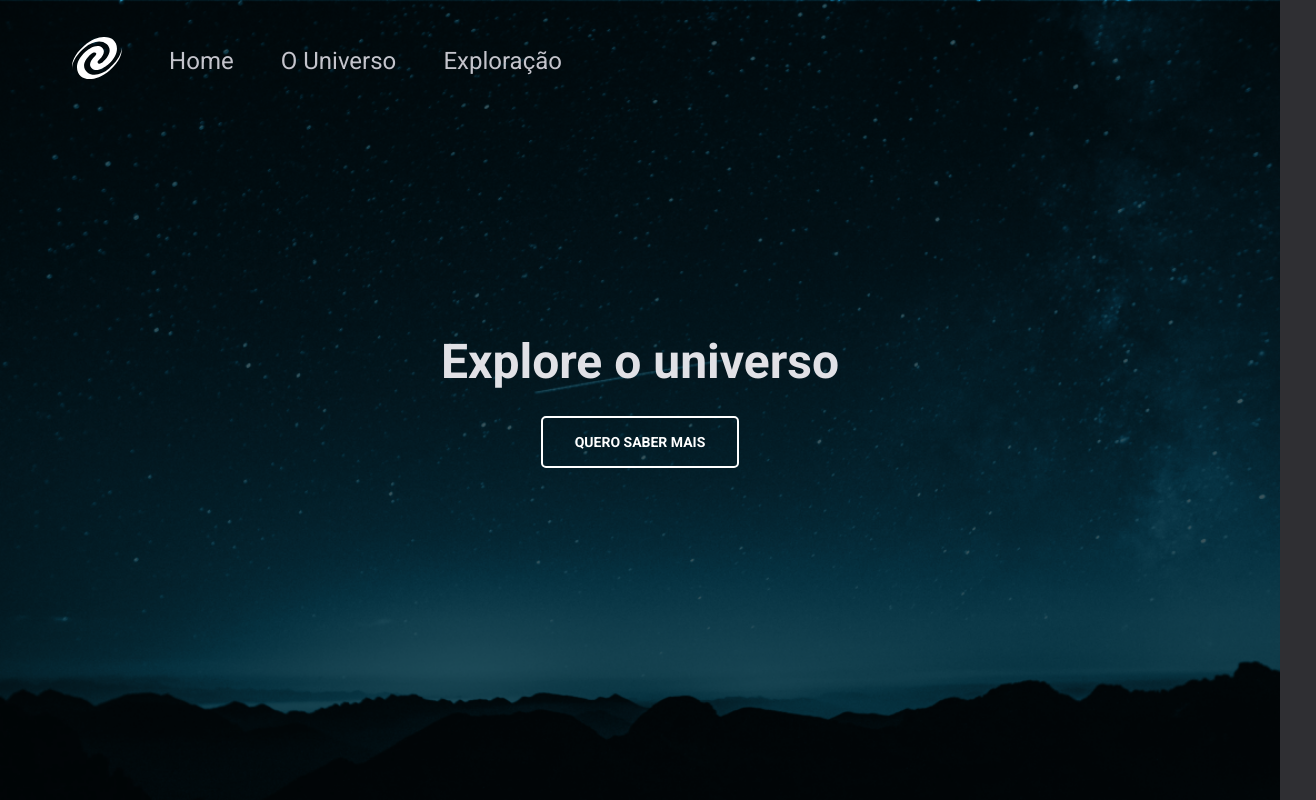
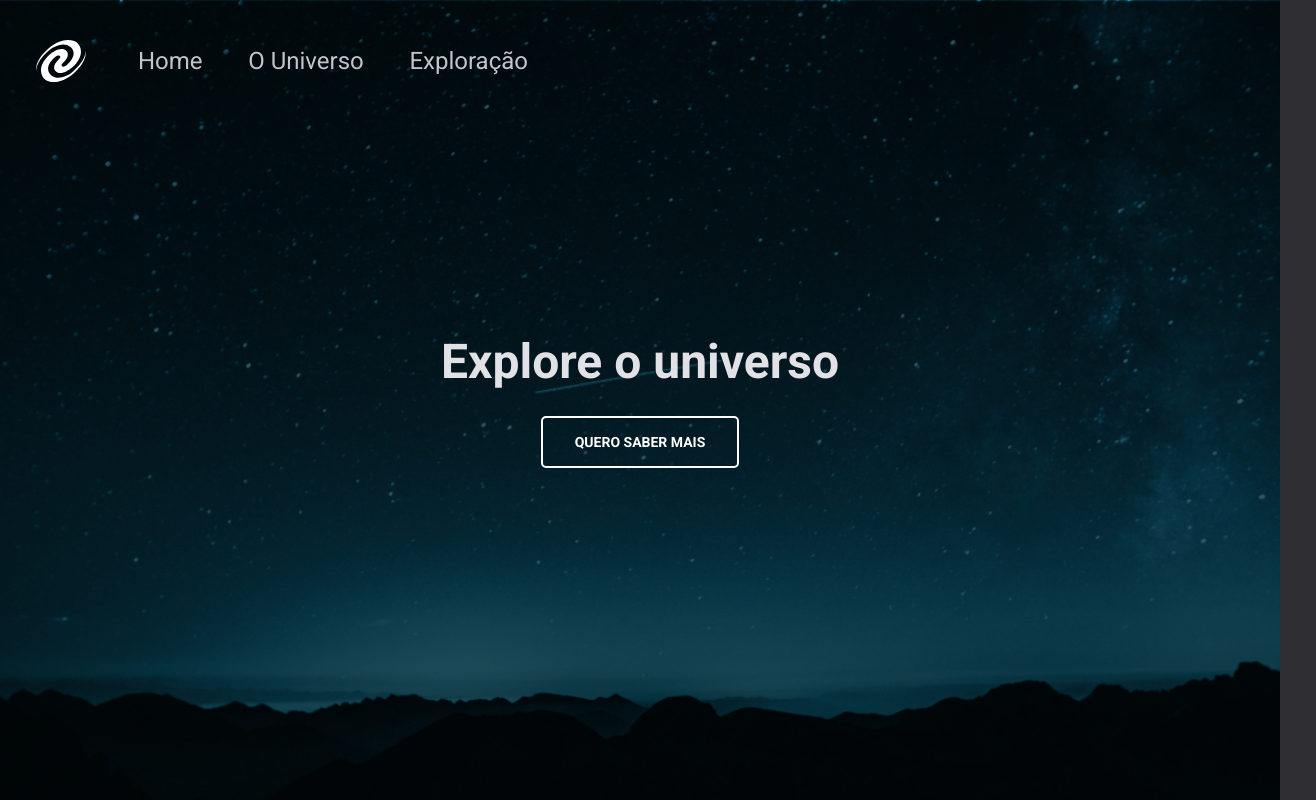
Before and after one commit to Dan-Padovani/Explorer_projeto07_SPA_Universe, a website with bundled scripts: page index.html in a window 1280 px wide. Shown: the whole page, 1316 px wide, since content can reach past the window. Built offline with nearby package versions, Linux system fonts and the light colour scheme.

Commit message:
fixing js background function

```diff
--- a/app/js/router.js
+++ b/app/js/router.js
@@ -32,9 +32,22 @@ export class Router {
 		const { pathname } = window.location
 		const { body } = document
 
-		pathname == '/' ? body.className = 'home' : body.className = 'not-found'
-		pathname == '/universe' ? body.className = 'universe' : null
-		pathname == '/explore' ? body.className = 'explore' : null
+		switch(pathname) {
+			case '/':
+				body.className = 'home'
+				break
+			case '/universe':
+				body.className = 'universe'
+				break
+			case '/explore':
+				body.className = 'explore'
+				break
+			default:
+				body.className = 'not-found'
+				break
+		}
+		console.log(pathname)
+		console.log(body.className)
 	}
 
 }
--- a/app/style/style.css
+++ b/app/style/style.css
@@ -37,6 +37,8 @@ nav {
 	font-size: 2.4rem;
 	width: 100%;
 	height: 12.2rem;
+	margin-left: 7.2rem;
+
 }
 
 ul {
@@ -44,9 +46,8 @@ ul {
 	justify-content: space-between;
 	list-style: none;
 	align-items: center;
-	width: 49rem;
-	margin-left: 7.2rem;
-
+	width: 39rem;
+	margin-left: 5.2rem;
 }
 
 nav a {
--- a/index.html
+++ b/index.html
@@ -13,9 +13,10 @@
 </head>
 <body class="">
 	<!-- Navigation menu -->
-	<nav>
-		<ul>
-			<li><img src="./app/assets/logo.svg" alt="imagem do logo"></li>
+	<nav id="nav">
+		<img src="./app/assets/logo.svg" alt="imagem do logo">
+		<ul id="menu">
+			<!-- <li><img src="./app/assets/logo.svg" alt="imagem do logo"></li> -->
 			<li><a href="/" onclick="route()">Home</a></li>
 			<li><a href="/universe" onclick="route()">O Universo</a></li>
 			<li><a href="/explore" onclick="route()">Exploração</a></li>
@@ -61,15 +62,24 @@
 	// 	changeBackgroundImage()
 	// }
 
-	// function changeBackgroundImage() {
+	// changeBackgroundImage() {
 	// 	const { pathname } = window.location
 	// 	const { body } = document
 
-	// 	pathname == '/' ? body.className = 'home' : null
-	// 	pathname == '/universe' ? body.className = 'universe' : null
-	// 	pathname == '/explore' ? body.className = 'explore' : null
-	// 	pathname == 404 ? body.className = '404' : null
-
+	// 	switch(pathname) {
+	// 		case '/':
+	// 			body.className = 'home'
+	// 			break
+	// 		case '/universe':
+	// 			body.className = 'universe'
+	// 			break
+	// 		case '/explore':
+	// 			body.className = 'explore'
+	// 			break
+	// 		default:
+	// 			body.className = 'not-found'
+	// 			break
+	// 	}
 	// 	console.log(pathname)
 	// 	console.log(body.className)
 	// }
```
